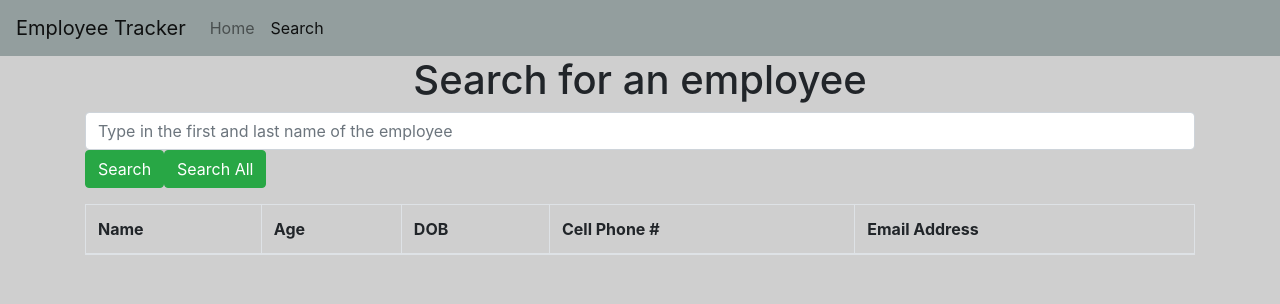
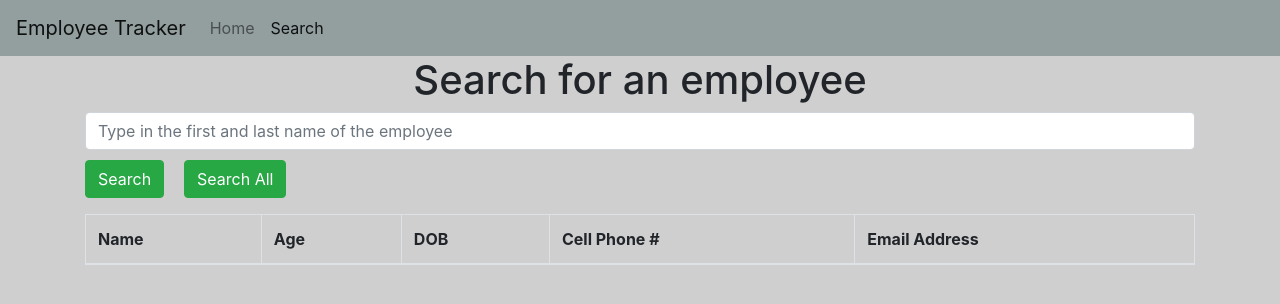
Before and after one commit to Lavina91/employee-tracker, a React (Create React App) app: page /search in a window 1280 px wide. Shown: the top 304 px of the page. Built offline with nearby package versions, Linux system fonts and the light colour scheme.

Commit message:
added some css to application

```diff
--- a/src/components/HomePic/HomePic.css
+++ b/src/components/HomePic/HomePic.css
@@ -2,7 +2,7 @@
     background-position: center;
     width: 1200px;
     height: 500px;
-    margin-left: 40px;
+    margin-left: 70px;
     margin-top: 20px;
 }
 
--- a/src/components/SearchForm/SearchForm.css
+++ b/src/components/SearchForm/SearchForm.css
@@ -0,0 +1,8 @@
+.searchOne {
+margin-right: 20px;
+margin-top: 10px;
+}
+
+.searchAll {
+    margin-top: 10px;
+}
--- a/src/components/SearchForm/SearchForm.js
+++ b/src/components/SearchForm/SearchForm.js
@@ -15,10 +15,10 @@ function SearchForm(props) {
                     placeholder="Type in the first and last name of the employee"
                     id="employee"
                 />
-                <button type="submit" onClick={props.handleSearchFormSubmit} className="btn btn-success">
+                <button type="submit" onClick={props.handleSearchFormSubmit} className="btn btn-success searchOne">
                     Search
         </button>
-                <button type="submit" onClick={props.handleSearchAllFormSubmit} className="btn btn-success">
+                <button type="submit" onClick={props.handleSearchAllFormSubmit} className="btn btn-success searchAll">
                     Search All
         </button>
             </div>
--- a/src/components/SearchResults/SearchResults.js
+++ b/src/components/SearchResults/SearchResults.js
@@ -31,7 +31,7 @@ function SearchResults(props) {
                     </>
                 ))}
 
-                {props.results.filter(result => result.name.first = props.search).map(filteredResult => (
+                {props.results.filter(result => result.name.first.includes(props.search)).map(filteredResult => (
                     <>
                         <tbody  >
                             <tr >
```
